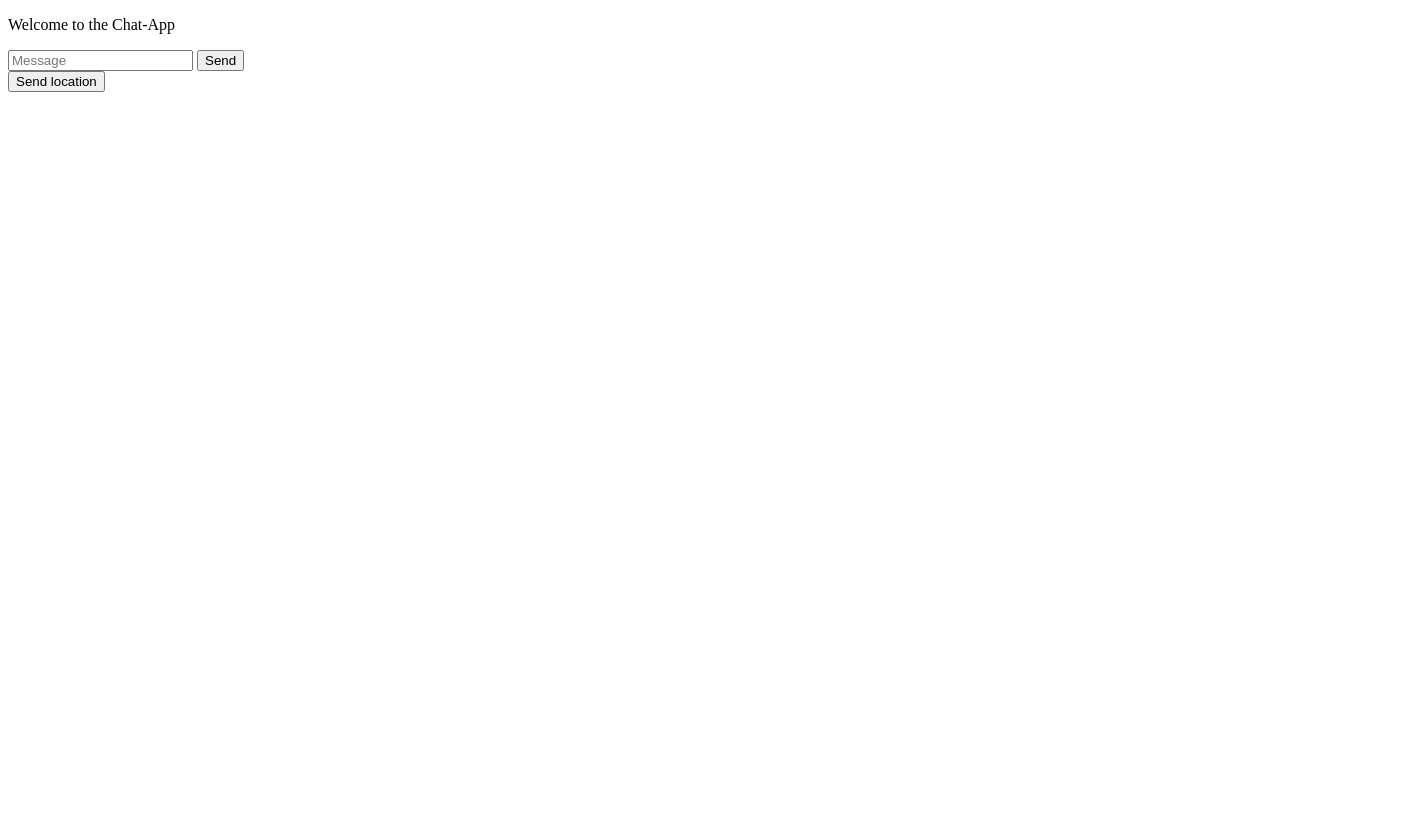
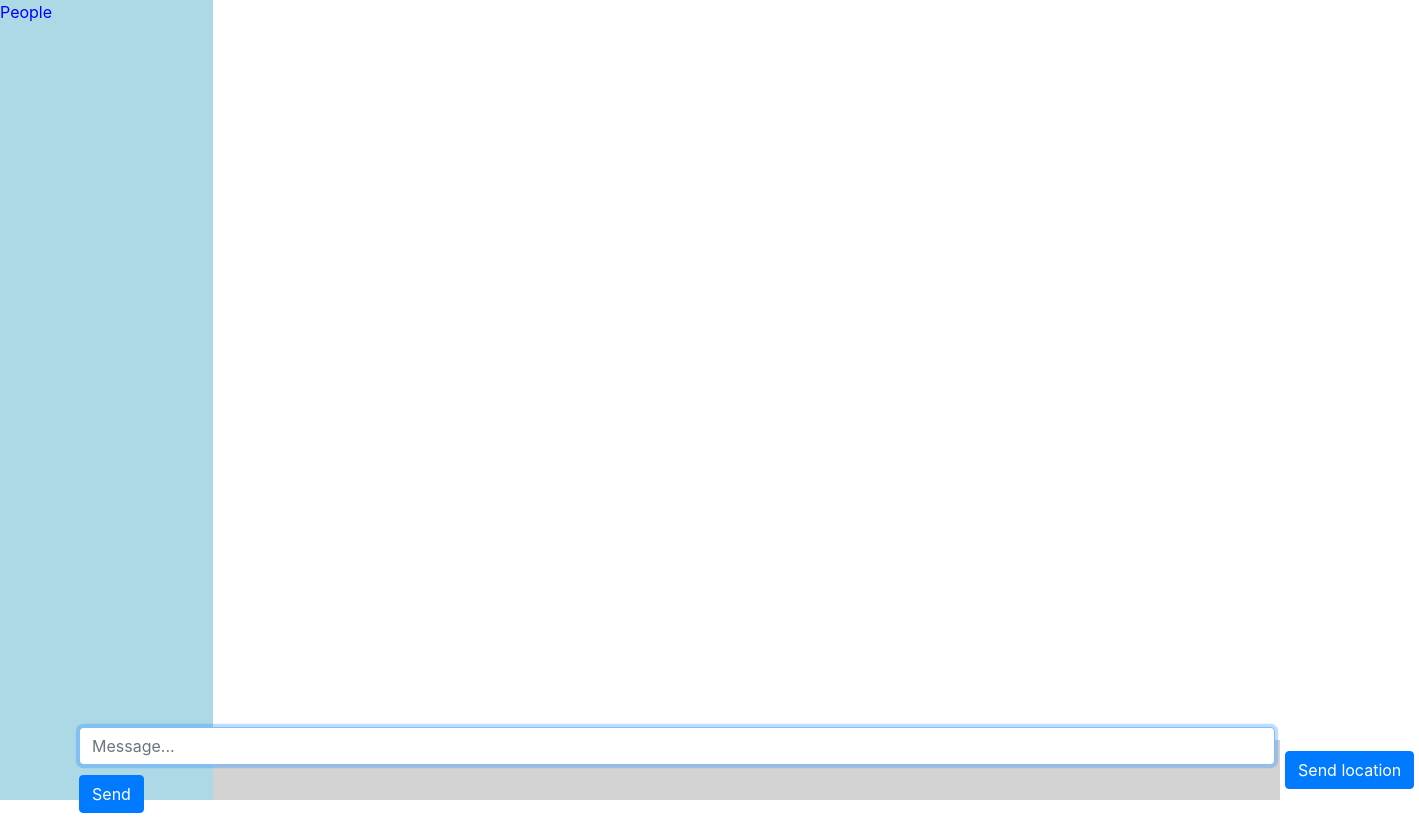
Before and after one commit to vimalmunjani/Node-Chat-App, a website: page public/index.html in a window 1280 px wide. Shown: the whole page, 1419 px wide, since content can reach past the window. Drawn offline with nearby package versions, Linux system fonts and the light colour scheme; no server answers.

Commit message:
Add basic UI/UX

```diff
--- /dev/null
+++ b/public/css/styles.css
@@ -0,0 +1,68 @@
+* {
+    color: blue;
+    margin: 0;
+    padding: 0;
+}
+
+html {
+    height: 100%;
+}
+
+body {
+    display: grid;
+    grid-template-columns: repeat(6, 1fr);
+    grid-template-rows: 1fr 1fr 1fr 1fr 1fr 60px;
+    grid-template-areas:
+        "l  m   m   m   m   m"
+        "l  m   m   m   m   m"
+        "l  m   m   m   m   m"
+        "l  m   m   m   m   m"
+        "l  m   m   m   m   m"
+        "l  b   b   b   b   b";
+
+    background-color: lightgray;
+    height: 100%;
+}
+
+#left-section {
+    background-color: lightblue;
+    grid-area: l;
+}
+
+#main-section {
+
+    grid-area: m;
+
+    padding: 25px;
+}
+
+/* Bottom section */
+#bottom-section {
+    background-color: lightgrey;
+    grid-area: b;
+
+    display: flex;
+    flex-direction: row;
+    justify-content: center;
+    align-items: center;
+}
+
+#location-div {
+    display: inline;
+}
+
+#message-form {
+    display: inline;
+}
+
+#message {
+    margin: 5px;
+}
+
+#send-location {
+    margin: 5px;
+}
+
+#send-button {
+    margin: 5px;
+}
--- a/public/index.html
+++ b/public/index.html
@@ -4,29 +4,43 @@
 
 <head>
     <meta charset="utf-8">
+    <link rel="stylesheet" href="/css/styles.css">
 </head>
 
 <body>
-    <p>Welcome to the Chat-App</p>
 
-    <ol id="messages">
+    <div id="left-section">
+        <p>People</p>
+    </div>
 
-    </ol>
+    <div id="main-section">
+        <ul id="messages"></ul>
+    </div>
 
-    <form id="message-form">
-        <input type="text" name="message" id="message" placeholder="Message">
-        <button>Send</button>
-    </form>
-    <button id="send-location">Send location</button>
+    <div id="bottom-section">
+        <form id="message-form" class="form-inline">
+            <input type="text" size="110" class="form-control" name="message" id="message" placeholder="Message..."
+                autocomplete="off" autofocus>
+            <button id="send-button" class="btn btn-primary">Send</button>
+        </form>
+        <div id="location-div">
+            <button id="send-location" class="btn btn-primary">Send location</button>
+        </div>
+    </div>
 
 
     <!-- JS Scripts -->
 
-    <!-- socket.io -->
-    <script src="/socket.io/socket.io.js"></script>
+    <!-- Bootstrap -->
+    <link rel="stylesheet" href="https://maxcdn.bootstrapcdn.com/bootstrap/4.1.3/css/bootstrap.min.css">
+    <!-- <script src="https://cdnjs.cloudflare.com/ajax/libs/popper.js/1.14.3/umd/popper.min.js"></script> -->
+    <!-- <script src="https://maxcdn.bootstrapcdn.com/bootstrap/4.1.3/js/bootstrap.min.js"></script> -->
 
     <!-- JQuery -->
     <script src="/js/libs/jquery-3.3.1.min.js"></script>
+
+    <!-- socket.io -->
+    <script src="/socket.io/socket.io.js"></script>
 
     <!-- index.js -->
     <script src="/js/index.js"></script>
--- a/public/js/index.js
+++ b/public/js/index.js
@@ -39,6 +39,9 @@ $('#message-form').on('submit', function (e) {
     socket.emit('createMessage', {
         from: `User`,
         text: $('#message').val()
+    }, function () {
+        $('#message').val('');
+        $('#message').focus();
     });
 
 });
@@ -50,6 +53,8 @@ locationButton.on('click', function () {
         return alert('Geolocation Not supported by your browser');
     }
 
+    locationButton.attr('disabled', 'disabled').text('Sending location...');
+
     navigator.geolocation.getCurrentPosition(function (position) {
         console.log(position);
 
@@ -57,9 +62,17 @@ locationButton.on('click', function () {
             from: `User`,
             latitude: position.coords.latitude,
             longitude: position.coords.longitude
+        }, function () {
+            locationButton.removeAttr('disabled').text('Send location');
+            $('#message').focus();
         });
 
     }, function () {
+        locationButton.removeAttr('disabled').text('Send location');
         alert('Unable to fetch location');
     })
 });
+
+// $('#send-button').click(function(){
+//     $('#message').val('');
+// });
```
Also changed, not shown: server/server.js (+8 -5 lines).
